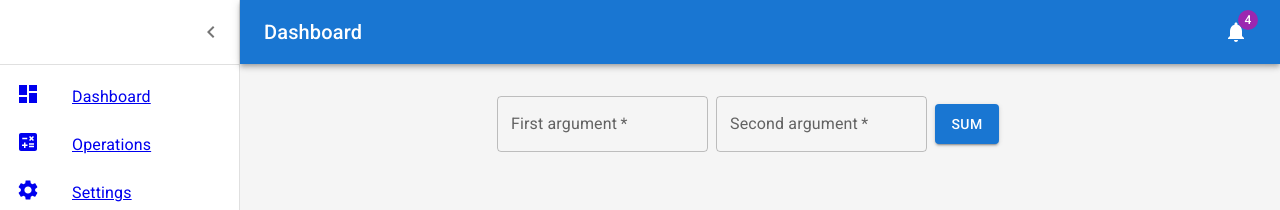
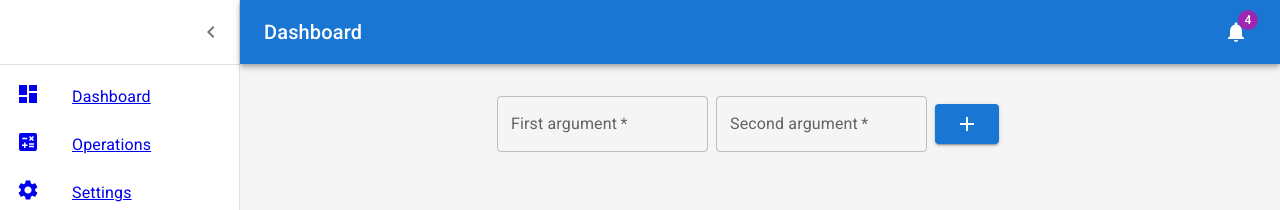
Before and after one commit to sousacaio/wit-reactjschallenge, a React (Create React App) app: page /operations in a window 1280 px wide. Shown: the top 210 px of the page. Built offline with nearby package versions, Linux system fonts and the light colour scheme.

Commit message:
feat: add icons to operations

```diff
--- a/src/Components/Forms.tsx
+++ b/src/Components/Forms.tsx
@@ -7,6 +7,10 @@ import { Param } from '../Services/Calculator/interfaces';
 import Calculator from '../Services/Calculator/Calculator';
 import { successModal } from '../Helpers/Modals';
 
+import AddIcon from '@mui/icons-material/Add';
+import RemoveIcon from '@mui/icons-material/Remove';
+import ClearIcon from '@mui/icons-material/Clear';
+import PercentIcon from '@mui/icons-material/Percent';
 interface IOperation {
     operationType: 'sum' | 'div' | 'sub' | 'multi'
 }
@@ -14,7 +18,6 @@ interface IOperation {
 export const Forms: React.FC<IOperation> = (props) => {
 
     const { operationType } = props
-
 
     const handleSubmit = async (event: React.FormEvent<HTMLFormElement>) => {
 
@@ -32,9 +35,30 @@ export const Forms: React.FC<IOperation> = (props) => {
         await successModal({ text: result.data.body.result.toString(), title: 'Success!' })
     };
 
+    const Icon = () => {
+        switch (operationType) {
+            case 'sum': {
+                return <AddIcon />
+            }
+            case 'div': {
+                return <PercentIcon style={{ transform: 'rotateY(0deg) rotate(45deg)' }} />
+            }
+            case 'sub': {
+                return <RemoveIcon />
+            }
+            case 'multi': {
+                return <ClearIcon />
+            }
+        }
+    }
     return (
         <Container component="main" maxWidth="xl" style={{ display: 'flex', justifyContent: 'center' }} >
-            <Box component="form" onSubmit={handleSubmit} noValidate sx={{ mt: 1, display: 'flex', flexDirection: 'row', gap: 1 }}>
+            <Box component="form"
+                onSubmit={handleSubmit}
+                noValidate
+                sx={{ mt: 1, display: 'flex', flexDirection: 'row', gap: 1, justifyContent: 'space-between' }}
+            >
+
                 <TextField
                     margin="normal"
                     required
@@ -55,7 +79,7 @@ export const Forms: React.FC<IOperation> = (props) => {
                     variant="contained"
                     sx={{ mt: 3, mb: 2 }}
                 >
-                    {operationType}
+                    {Icon()}
                 </Button>
             </Box>
         </Container>
```
